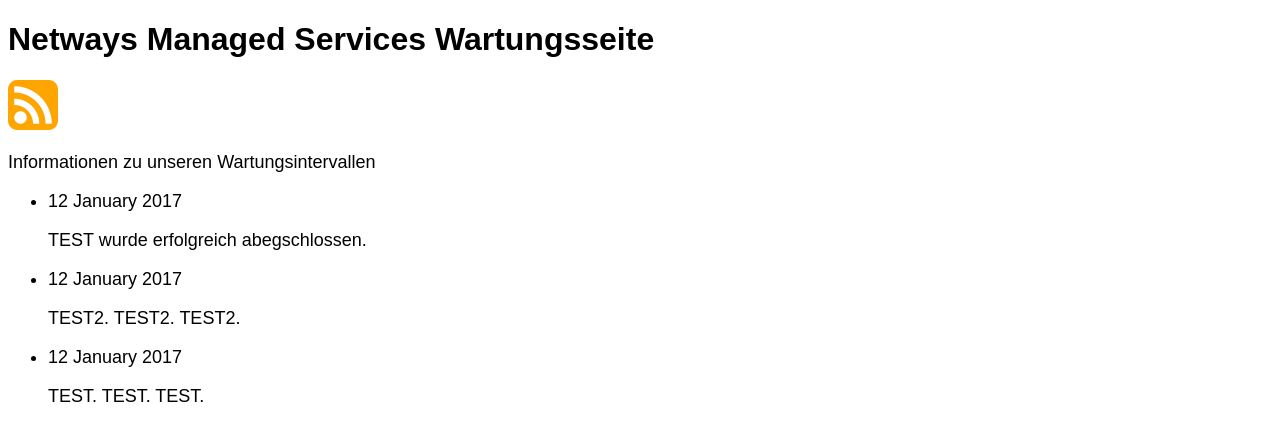
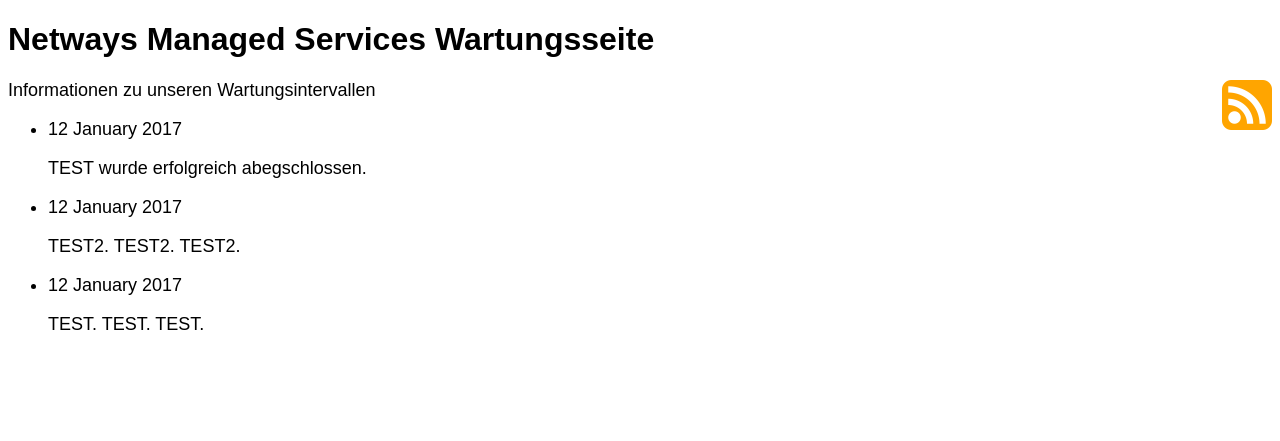
Before and after one commit to Storagegirl/storagegirl.github.io, a Jekyll site: the page built from index.html, in a window 1280 px wide. Shown: the top 441 px of the page. Built offline with Jekyll 4.4.1, drawn with Linux system fonts in a browser that asks for light colours.

Commit message:
Update index.html

```diff
--- a/index.html
+++ b/index.html
@@ -3,7 +3,7 @@
 title: Wartungsübersicht
 ---
 
-<h1>Netways Managed Services Wartungsseite</h1> <img src="200px-Generic_Feed-icon.svg.png" alt="RSS Feed" style="width:50px;height:50px;">
+<h1>Netways Managed Services Wartungsseite</h1> <img src="200px-Generic_Feed-icon.svg.png" alt="RSS Feed" style="width:50px;height:50px;float:right">
 <p>Informationen zu unseren Wartungsintervallen</p>
 
 	<ul class="posts">
```
